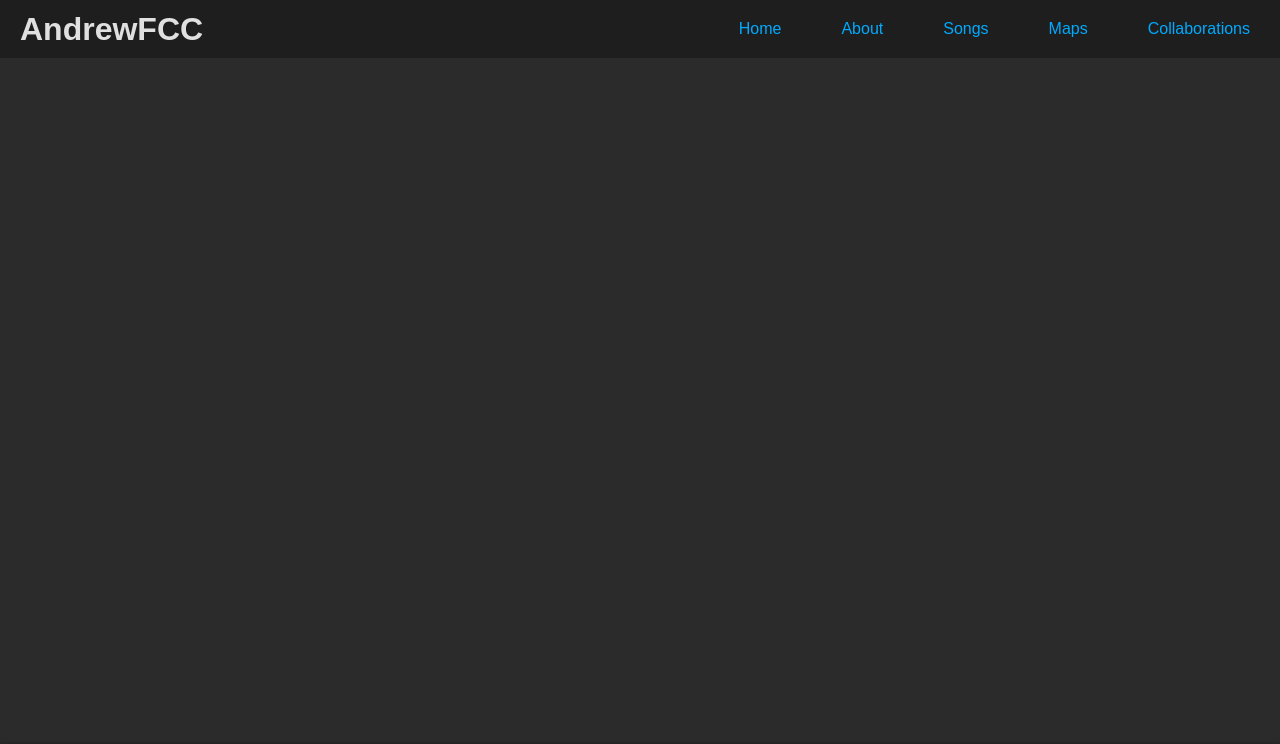
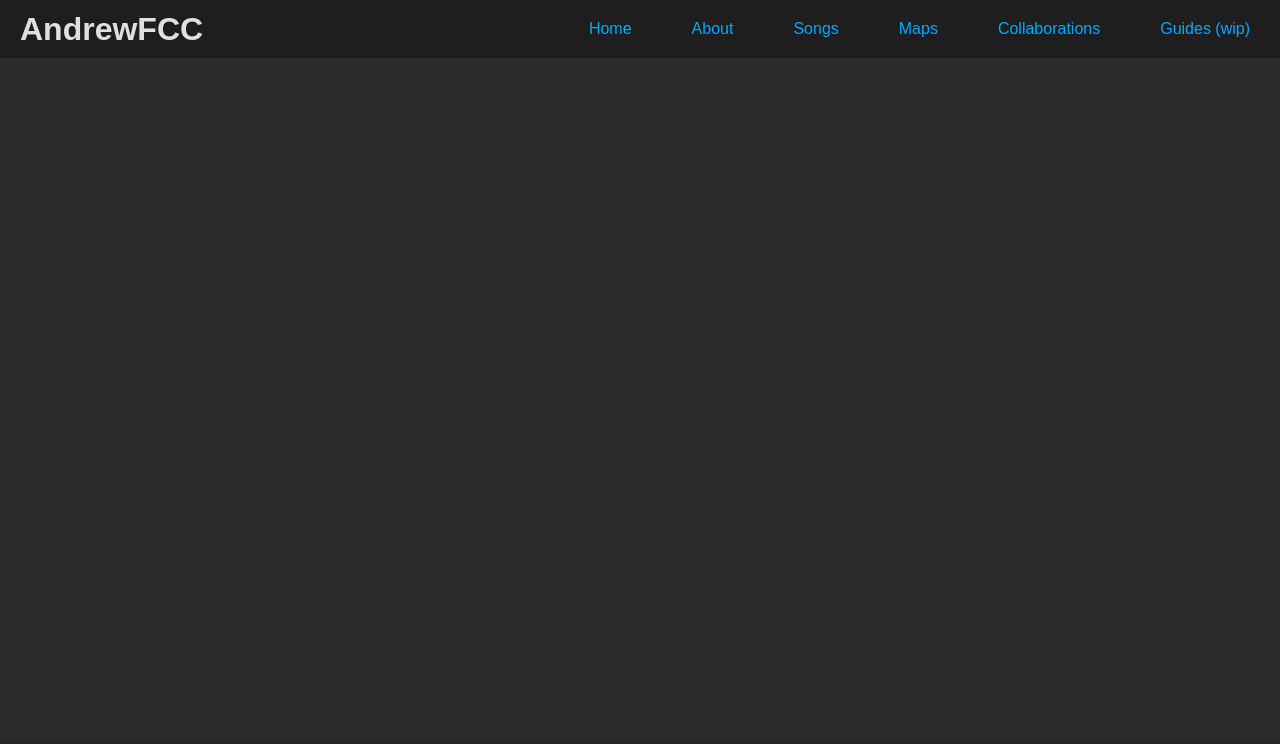
Before and after one commit to andrew10966/AndrewFCC, a plain HTML site: page index.html in a window 1280 px wide. Shown: the top 744 px of the page. Drawn offline with Linux system fonts and the light colour scheme.

Commit message:
Update index.html

```diff
--- a/index.html
+++ b/index.html
@@ -18,6 +18,7 @@
             <a href="\music\music.html">Songs</a>
             <a href="\portfol\creations.html">Maps</a>
             <a href="\collab\collabs.html">Collaborations</a>
+            <a href="\wk\index.html">Guides (wip)</a>
         </nav>
     </header>
     <main>
```
